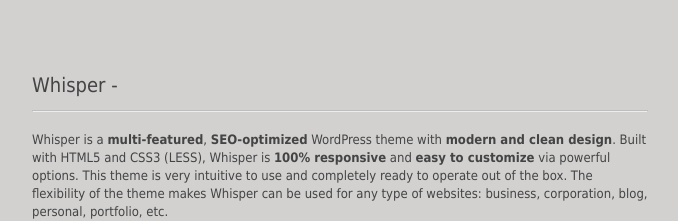
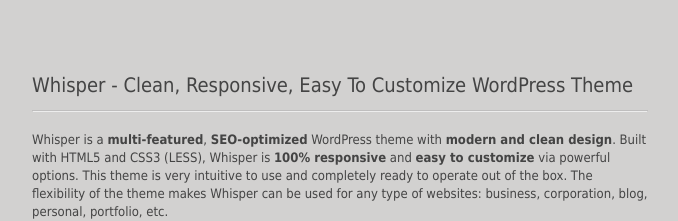
Before and after one commit to fitwp/docs, a plain HTML site: page whisper/intro.html in a window 1280 px wide. Shown: the top 221 px of the page, without its empty margins (300-978 px from the left). Drawn offline with nearby package versions, Linux system fonts and the light colour scheme.

Commit message:
Update intro

```diff
--- a/whisper/intro.html
+++ b/whisper/intro.html
@@ -38,7 +38,7 @@
 <body>
 <div id="content">
 
-<h2>Whisper - </h2>
+<h2>Whisper - Clean, Responsive, Easy To Customize WordPress Theme</h2>
 
 <p>Whisper is a <strong>multi-featured</strong>, <strong>SEO-optimized</strong> WordPress theme with <strong>modern and clean design</strong>. Built with HTML5 and CSS3 (LESS), Whisper is <strong>100% responsive</strong> and <strong>easy to customize</strong> via powerful options. This theme is very intuitive to use and completely ready to operate out of the box. The flexibility of the theme makes Whisper can be used for any type of websites: business, corporation, blog, personal, portfolio, etc.</p>
 
```
